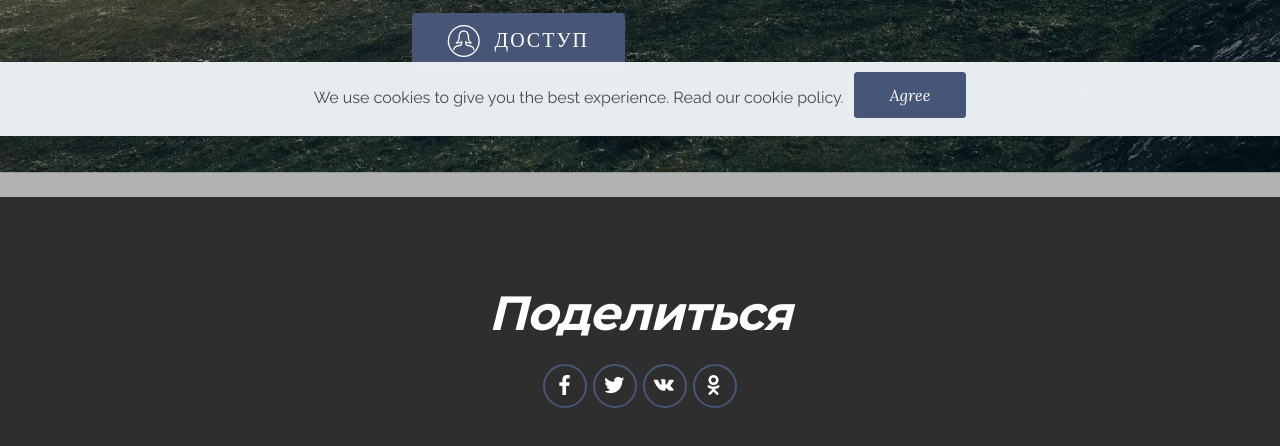
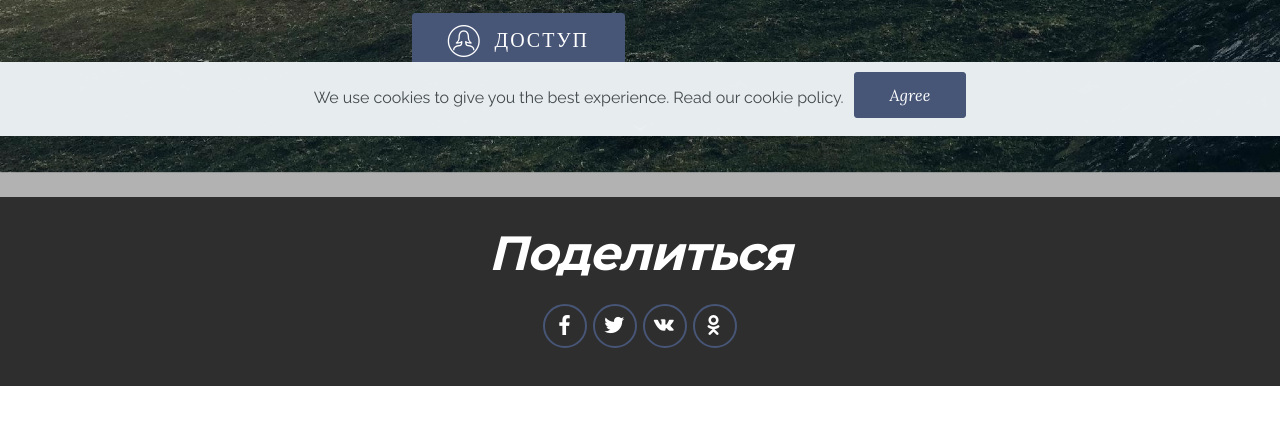
Before and after one commit to kraiton1/1705, a plain HTML site: page index.html in a window 1280 px wide. Shown: the part 664-1110 px from the top of the page. After the commit the page ends 1050 px from the top, so only its background shows below. Drawn offline with Linux system fonts and the light colour scheme; files whose address does not match are found by name.

Commit message:
create github pages

```diff
--- a/index.html
+++ b/index.html
@@ -112,7 +112,7 @@
 
 </section>
 
-<section class="engine"><a href="https://mobirise.info/k">develop own website</a></section><section class="mbr-section mbr-section-md-padding" id="social-buttons3-2" data-rv-view="5" style="background-color: rgb(46, 46, 46); padding-top: 90px; padding-bottom: 90px;">
+<section class="engine"><a href="https://mobirise.info">Mobirise</a></section><section class="mbr-section mbr-section-md-padding" id="social-buttons3-2" data-rv-view="5" style="background-color: rgb(46, 46, 46); padding-top: 30px; padding-bottom: 30px;">
 
     <div class="container">
         <div class="row">
```
Also changed, not shown: 1 other file.
